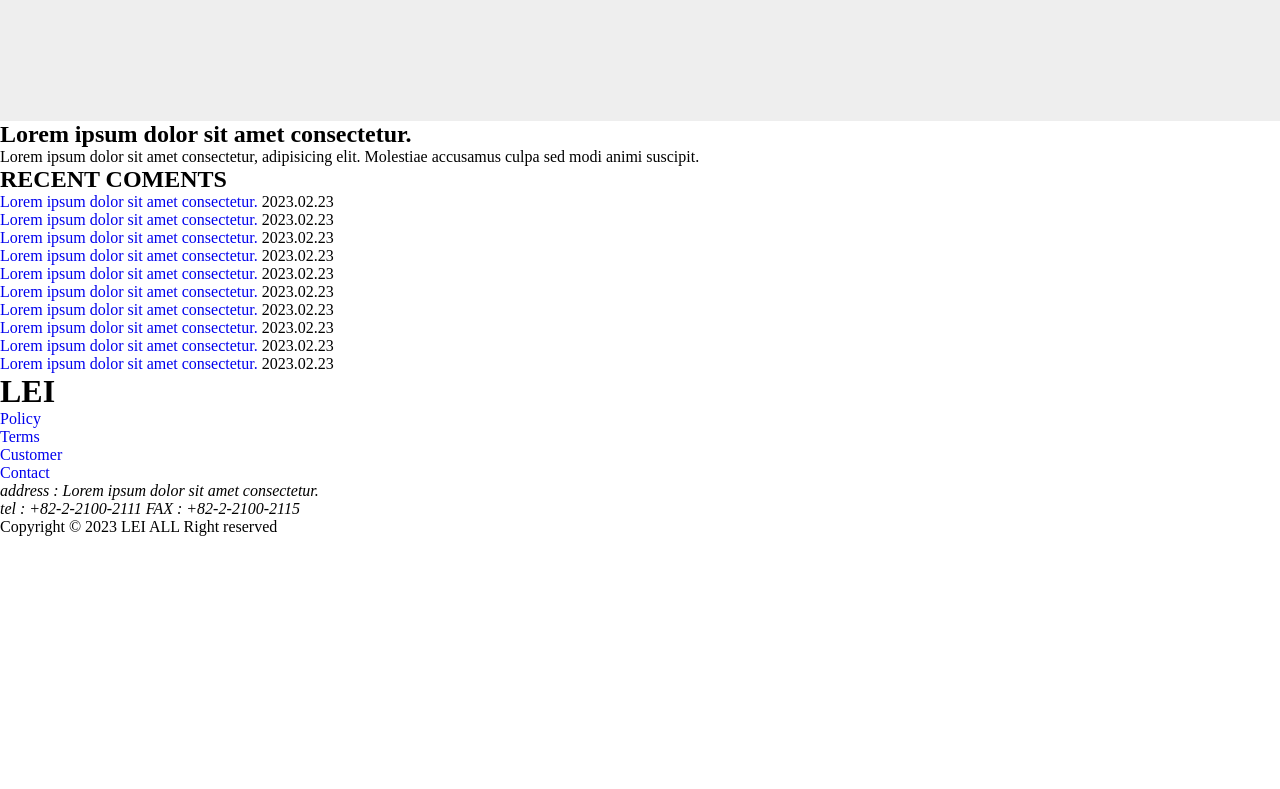
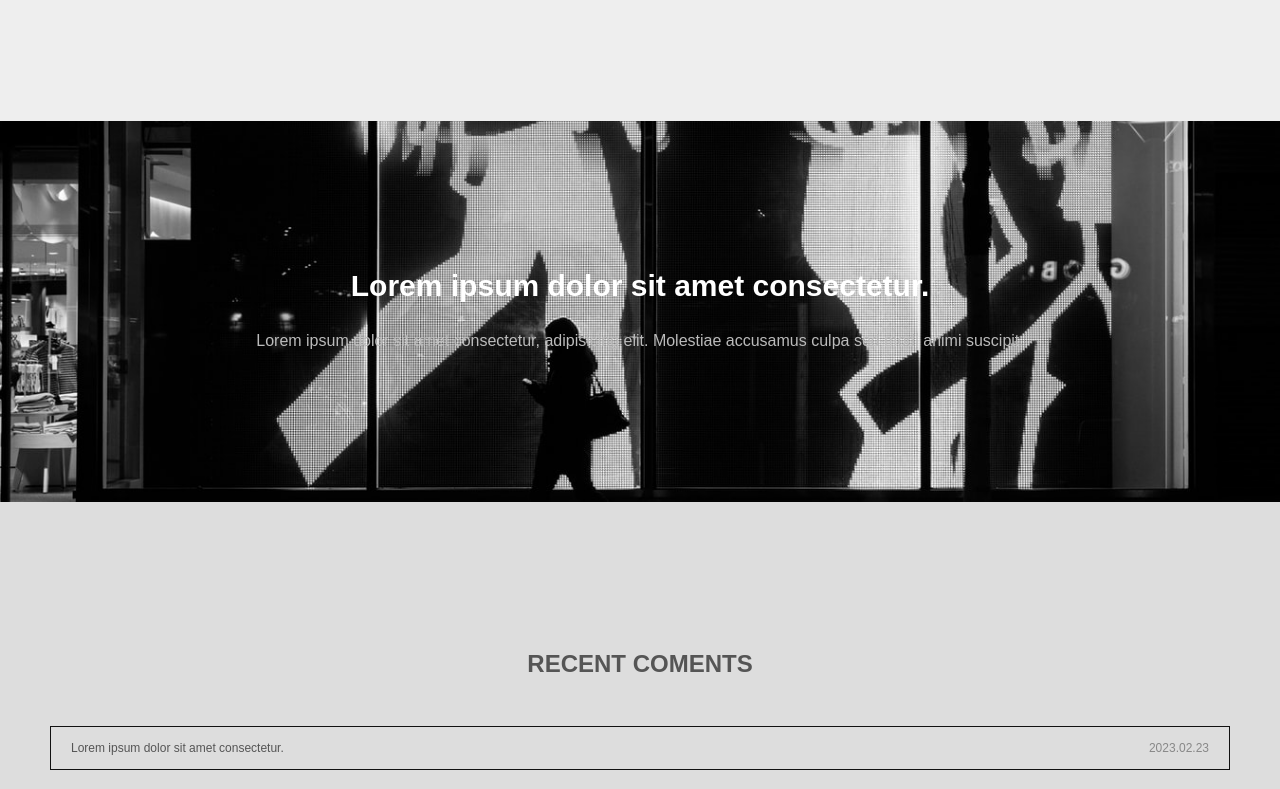
Before and after one commit to sindystar/CorporateLayout, a plain HTML site: page index.html in a window 1280 px wide. Shown: the part 2440-3229 px from the top of the page. Before the commit the page ends 2976 px from the top, so only its background shows below. Drawn offline with Linux system fonts and the light colour scheme.

Commit message:
banner/comments/footer 완성

```diff
--- a/scss/style.scss
+++ b/scss/style.scss
@@ -362,3 +362,117 @@
     }
   }
 }
+#banner{
+  width: 100%;
+  padding: 150px 0;
+  background: url(../img/banner.jpg) no-repeat center/cover fixed;
+  .inner{
+    width: 1180px;
+    margin: 0 auto;
+    h1{
+      font: bold 30px/1 'arial';
+      color: #fff;
+      text-align: center;
+      margin-bottom: 30px;
+    }
+    p{
+      font: 16px/1.3 'arial';
+      color: #bbb;
+      text-align: center;
+    }
+  }
+}
+#comments {
+  width: 100%;
+  padding: 150px 0;
+  background: #ddd;
+  .inner{
+    width: 1180px;
+    margin: 0 auto;
+    h1{
+      font: bold 24px/1 'arial';
+      color: #555;
+      text-align: center;
+      margin-bottom: 50px;
+    }
+    ul{
+      width: 100%;
+      li{
+        width: 100%;
+        border: 1px solid #111;
+        padding: 15px 20px;
+        margin-bottom: 20px;
+        &::after {
+          content: '';
+          display: block;
+          clear: both;
+        }
+        &:hover{
+          background: #444;
+          a{
+            color: #fff;
+          }
+          span{
+            color: #ddd;
+          }
+        }
+        a{
+          font: 12px/1 'arial';
+          color: #555;
+          float: left;
+        }
+        span{
+          font: 12px/1 'arial';
+          color: #888;
+          float: right;
+        }
+      }
+    }
+  }
+}
+#footer{
+  width: 100%;
+  padding: 100px 0 ;
+  background: #444;
+  .inner{
+    width: 1180px;
+    margin: 0 auto;
+    &::after{
+      content: '';
+      display: block;
+      clear: both;
+    }
+    h1{
+      font: bold 24px/1 'arial';
+      color: #666;
+      float: left;
+    }
+    ul{
+      float: right;
+      li{
+        float: left;
+        margin-left: 20px;
+        a{
+          font: bold 14px/1 'arial';
+          color: #666
+        }
+      }
+    }
+    address{
+      float: left;
+      width: 100%;
+      font: 14px/1.3 'arial';
+      color: #777;
+      margin-bottom: 20px;
+      margin-top: 20px;
+      padding-top: 20px;
+      border-top: 1px solid #888;
+    }
+    p{
+      float: left;
+      width: 100%;
+      font: 12px/1 'arial';
+      color: #777;
+    }
+  }
+}
```
Also changed, not shown: css/style.css, 1 other file.
